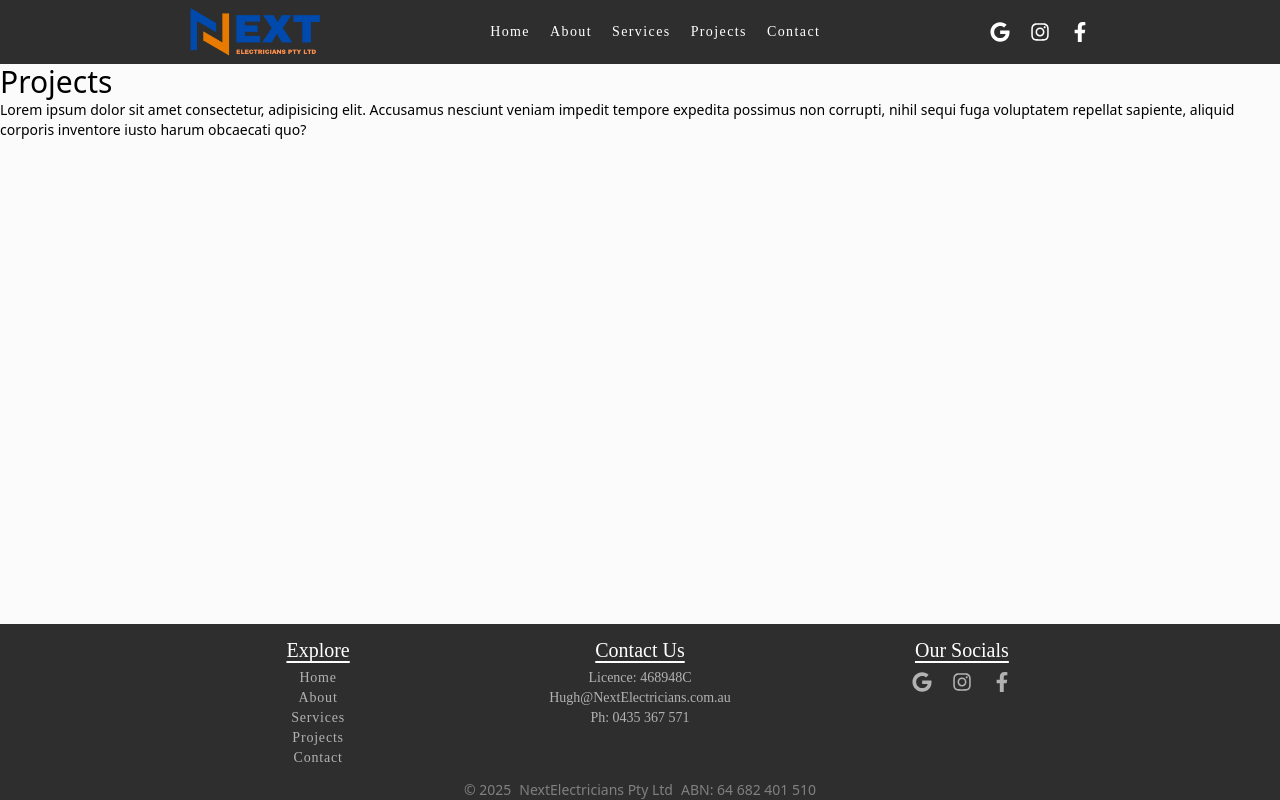
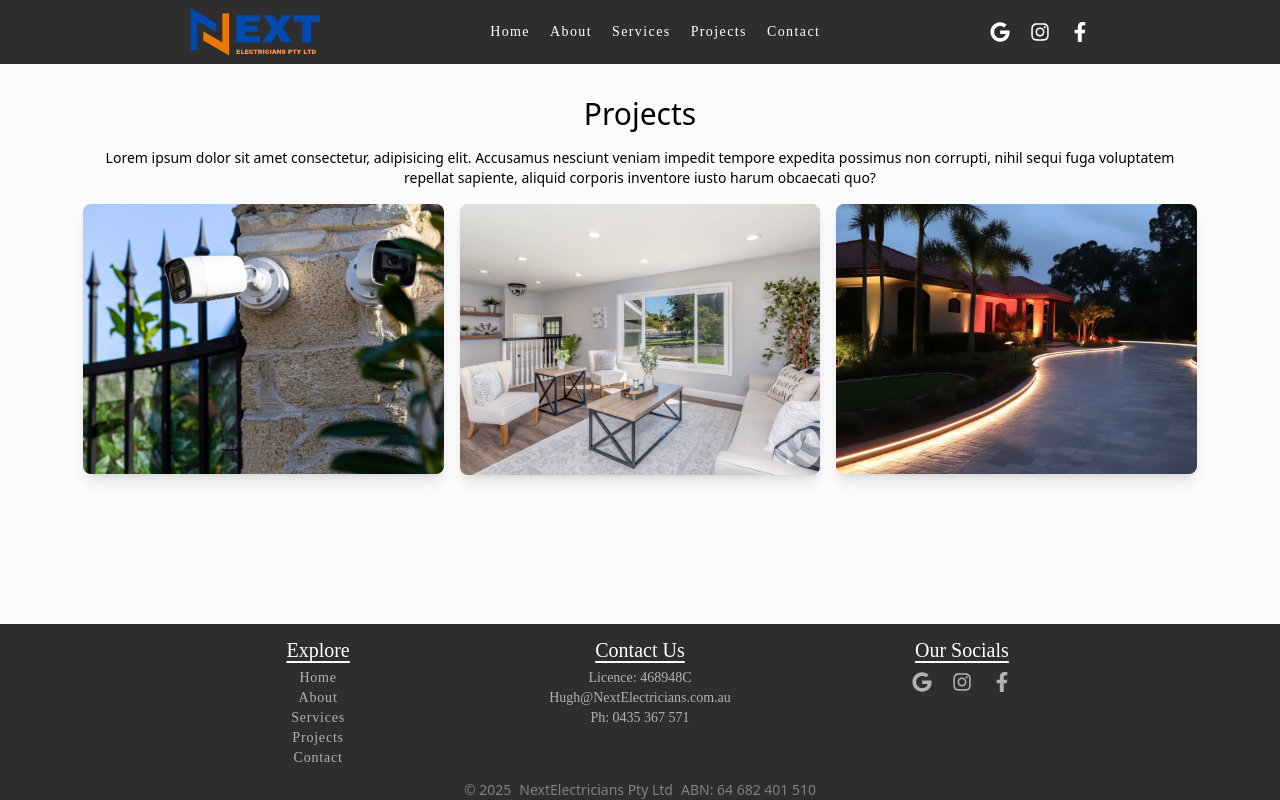
Before and after one commit to Wazmond/next-electricians, a Next.js app: page /projects in a window 1280 px wide. Built offline with nearby package versions, Linux system fonts and the light colour scheme; a web font is replaced by a local one.

Commit message:
Separated the projects component to its own components folder and updated importing of component

```diff
--- a/src/app/(frontend)/(pages)/home/projects/index.tsx
+++ b/src/app/(frontend)/(pages)/home/projects/index.tsx
@@ -1,8 +1,6 @@
-'use client'
-import ProjectCard from '@/components/projectCard'
+import ProjectsComponent from '@/components/projectsComponent'
 import Link from 'next/link'
 import React from 'react'
-import projectsData from 'src/collections/projectsData.json'
 
 const Projects = () => {
   //This segment is to be replaced when PayloadCMS is up and running, or atleast when I learn how to use it hahaha.
@@ -10,12 +8,7 @@ const Projects = () => {
   return (
     <div className="gap-6 py-8 flex flex-col self-center w-full items-center font-robotoSerif max-w-[1178px] px-8">
       <h2>Our Previous Projects</h2>
-      <div className="w-full grid grid-cols-2 md:grid-cols-3 gap-4">
-        {projectsData.map((data: ProjectsDataType, key: number) => (
-          <ProjectCard key={key} data={data} />
-        ))}
-      </div>
-
+      <ProjectsComponent />
       <Link className="w-auto bg-white drop-shadow-lg py-2 px-4 rounded-lg" href="/projects">
         View More
       </Link>
--- a/src/app/(frontend)/(pages)/projects/page.tsx
+++ b/src/app/(frontend)/(pages)/projects/page.tsx
@@ -1,13 +1,20 @@
+import ProjectsComponent from '@/components/projectsComponent'
 import React from 'react'
 
 const Page = () => {
   return (
-    <div className='flex flex-col flex-1'>
-      <span className='fixed w-full h-16 bg-[rgba(46,46,46)]'/>
-      <span className='w-full h-16'/>
-      <h1>Projects</h1>
-      <p>Lorem ipsum dolor sit amet consectetur, adipisicing elit. Accusamus nesciunt veniam impedit tempore expedita possimus non corrupti, nihil sequi fuga voluptatem repellat sapiente, aliquid corporis inventore iusto harum obcaecati quo?</p>
-
+    <div className="flex flex-col flex-1">
+      <span className="fixed w-full h-16 bg-[rgba(46,46,46)]" />
+      <span className="w-full h-16" />
+      <div className="w-full max-w-[1178px] self-center px-8 py-8 flex flex-col gap-4 text-center">
+        <h1>Projects</h1>
+        <p>
+          Lorem ipsum dolor sit amet consectetur, adipisicing elit. Accusamus nesciunt veniam
+          impedit tempore expedita possimus non corrupti, nihil sequi fuga voluptatem repellat
+          sapiente, aliquid corporis inventore iusto harum obcaecati quo?
+        </p>
+        <ProjectsComponent />
+      </div>
     </div>
   )
 }
--- /dev/null
+++ b/src/components/projectsComponent/index.tsx
@@ -0,0 +1,15 @@
+import React from 'react'
+import projectsData from 'src/collections/projectsData.json'
+import ProjectCard from './projectCard'
+
+const ProjectsComponent = () => {
+  return (
+    <div className="w-full grid grid-cols-2 md:grid-cols-3 gap-4">
+      {projectsData.map((data: ProjectsDataType, key: number) => (
+        <ProjectCard key={key} data={data} />
+      ))}
+    </div>
+  )
+}
+
+export default ProjectsComponent
```
Also changed, not shown: src/components/projectsComponent/projectCard.tsx (renamed from src/components/projectCard.tsx).
